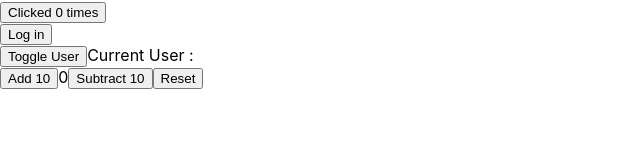
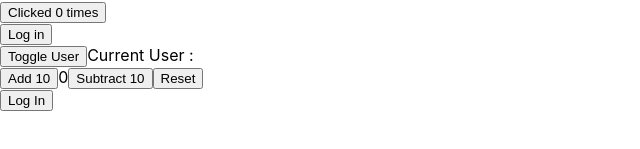
Before and after one commit to sumeetpatond/React-Typescript, a React (Create React App) app: page / in a window 1280 px wide. Shown: the part 181-330 px from the top of the page, without its empty margins (0-640 px from the left). Built offline with nearby package versions, Linux system fonts and the light colour scheme.

Commit message:
useContext

```diff
--- a/src/App.tsx
+++ b/src/App.tsx
@@ -7,6 +7,7 @@ import GreetParent from "./components/GreetParent";
 import LoggedIn from "./components/LoggedIn";
 import User from "./components/User";
 import Counter from "./components/Counter";
+import Context1 from "./components/Context1";
 
 // type css = React.CSSProperties;
 
@@ -27,6 +28,7 @@ function App() {
       <LoggedIn></LoggedIn>
       <User />
       <Counter />
+      <Context1 />
     </>
   );
 }
--- /dev/null
+++ b/src/components/Context1.tsx
@@ -0,0 +1,21 @@
+import { useState } from "react";
+import UserContext, { UserContextType } from "../context/UserContext";
+import Context2 from "./Context2";
+
+const Context1 = function () {
+  const [user, setUser] = useState<UserContextType | null>(null);
+  return (
+    <>
+      {user ? (
+        <UserContext.Provider value={user}>
+          <button onClick={() => setUser(null)}>Log Out</button>
+          <Context2 />
+        </UserContext.Provider>
+      ) : (
+        <button onClick={() => setUser({ name: "Sumeet" })}>Log In</button>
+      )}
+    </>
+  );
+};
+
+export default Context1;
--- /dev/null
+++ b/src/components/Context2.tsx
@@ -0,0 +1,9 @@
+import { useContext } from "react";
+import UserContext from "../context/UserContext";
+
+const Context2 = function () {
+  const context = useContext(UserContext);
+  return <span>Welcome {context?.name}</span>;
+};
+
+export default Context2;
--- /dev/null
+++ b/src/context/UserContext.ts
@@ -0,0 +1,9 @@
+import { createContext } from "react";
+
+export type UserContextType = {
+  name: string;
+};
+
+const UserContext = createContext<UserContextType | null>(null);
+
+export default UserContext;
```
